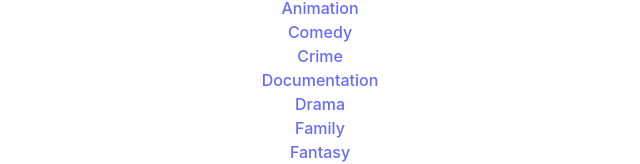
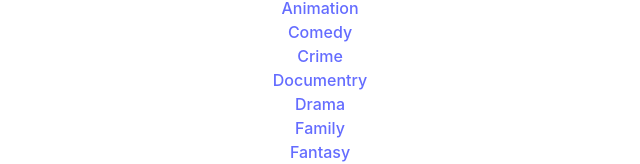
Before and after one commit to ravichak1/moviesDB, a React (Vite) app: page / in a window 1280 px wide. Shown: the part 188-352 px from the top of the page, without its empty margins (320-960 px from the left). Built offline with nearby package versions, Linux system fonts and the light colour scheme; no server answers; the HTML template or start-up script is replaced by a standard one.

Commit message:
change in nav

```diff
--- a/src/components/Navbar/Navbar.jsx
+++ b/src/components/Navbar/Navbar.jsx
@@ -29,7 +29,7 @@ function Navbar() {
                 <Link to={"/genre/crime"}>Crime</Link>
               </li>
               <li>
-                <Link to={"/genre/documentation"}>Documentation</Link>
+                <Link to={"/genre/documentry"}>Documentry</Link>
               </li>
               <li>
                 <Link to={"/genre/drama"}>Drama</Link>
```
